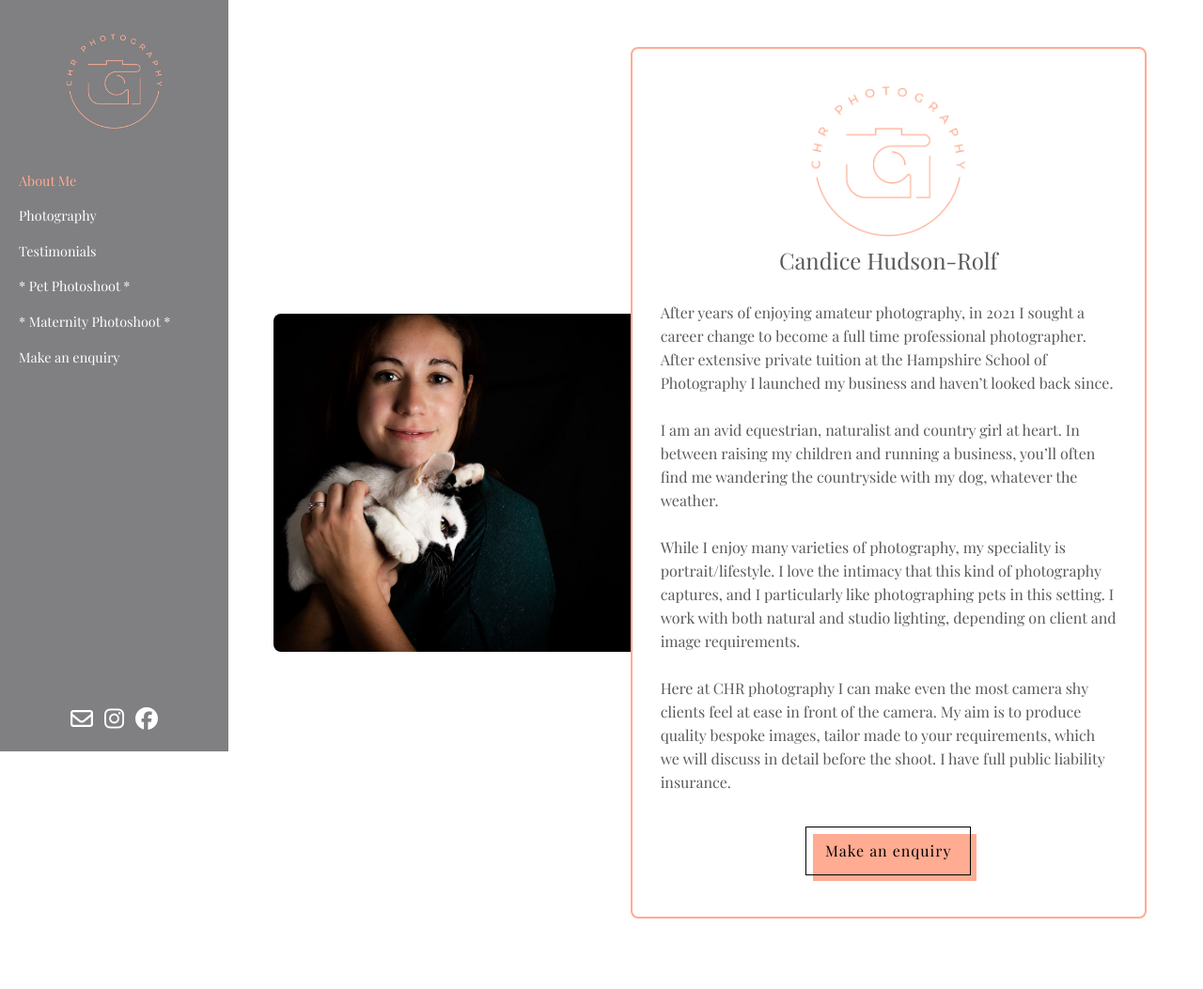
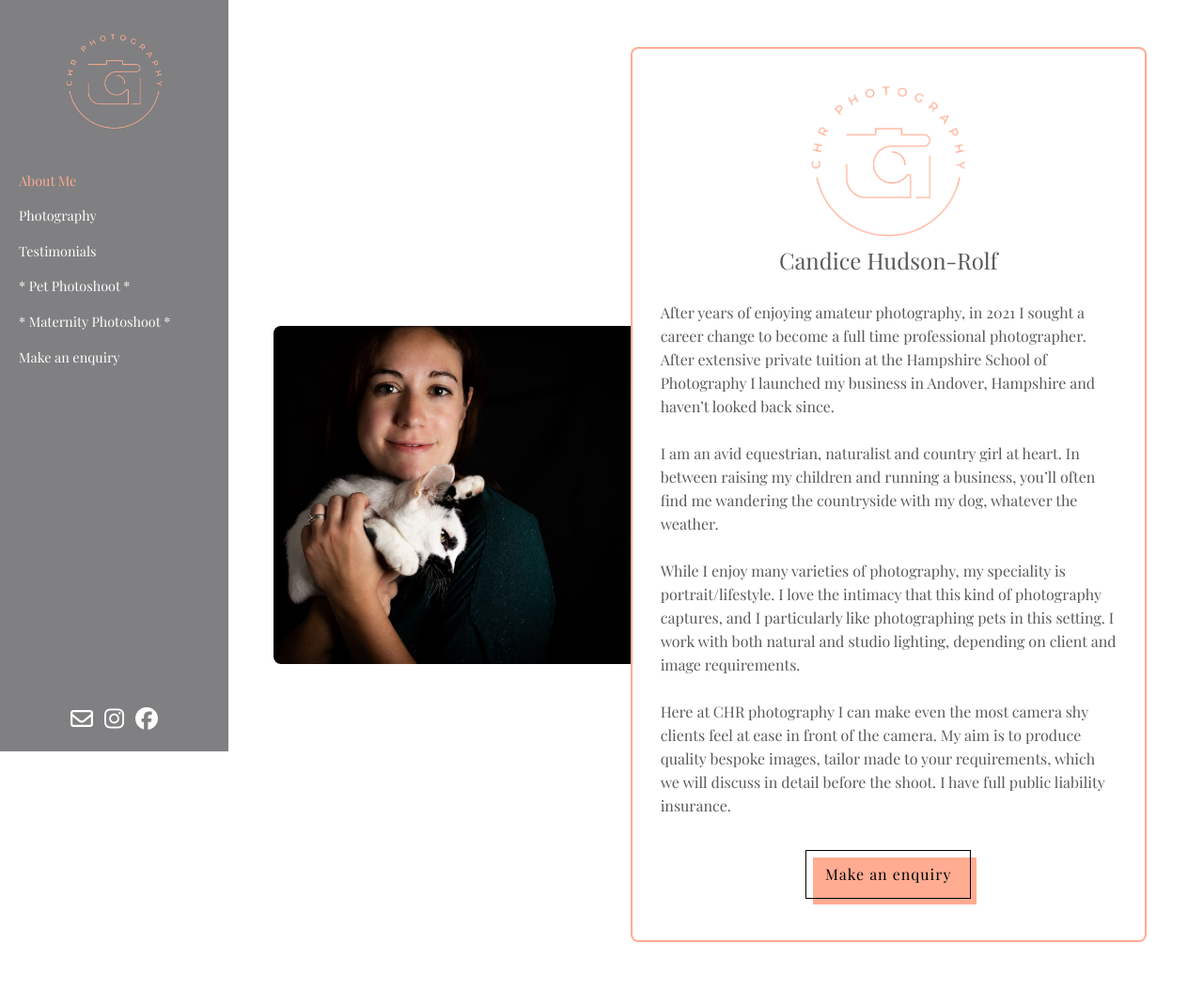
Before and after one commit to PythonLewisH/Candice-Photography-main-master2, a Flask app: page / in a window 1280 px wide. Shown: the whole page at 94% size. Before the commit the page ends 978 px from the top, so only its background shows below. Run offline with Flask 2, Linux system fonts and the light colour scheme; some libraries are stand-ins or nearby versions.

Commit message:
about edit

```diff
--- a/templates/index.html
+++ b/templates/index.html
@@ -80,7 +80,7 @@
               <img class="logo2" src="/static/assets/CHR Photography-main.png">
     <h1>Candice Hudson-Rolf</h1>
     <p>
-      After years of enjoying amateur photography, in 2021 I sought a career change to become a full time professional photographer. After extensive private tuition at the Hampshire School of Photography I launched my business and haven’t looked back since.
+      After years of enjoying amateur photography, in 2021 I sought a career change to become a full time professional photographer. After extensive private tuition at the Hampshire School of Photography I launched my business in Andover, Hampshire and haven’t looked back since.
 <br><br>
       I am an avid equestrian, naturalist and country girl at heart. In between raising my children and running a business, you’ll often find me wandering the countryside with my dog, whatever the weather.
 <br><br>
```
